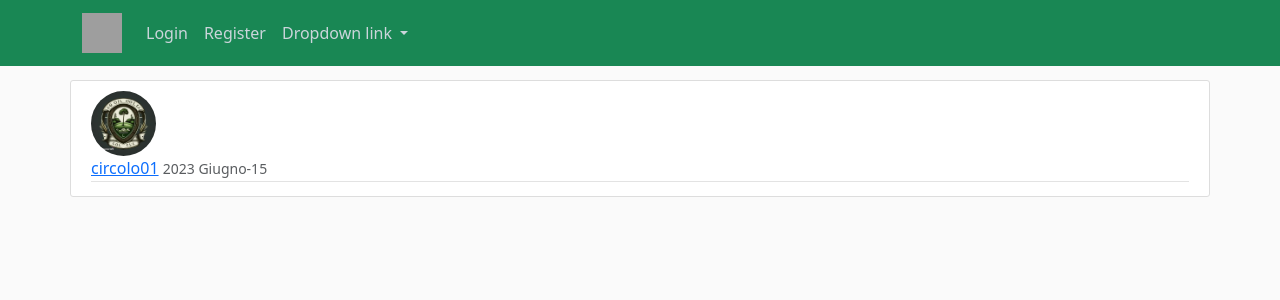
After one commit to dpolimeni/golf_application, a Django app: page /matches/match/1 in a window 1280 px wide. The commit adds this page. Shown: the top 300 px of the page. Run offline with Django 4.2, Linux system fonts and the light colour scheme; data comes from the database, SQL or seed files in the repository; grey boxes are pictures that could not be loaded.

Commit message:
Match detail page inserted after booking button

```diff
--- a/matches/models.py
+++ b/matches/models.py
@@ -13,7 +13,7 @@ class Matches(models.Model):
     date = models.DateTimeField(auto_now_add=False)
     type = models.CharField(max_length=32, choices=match_types, null=True, blank=True)
     group_size = models.IntegerField(blank=True, default=4)
-    number_subscibed = models.IntegerField(default=0) ## add check on less equal than the goup size
+    number_subscribed = models.IntegerField(default=0) ## add check on less equal than the goup size
     club = models.ForeignKey(clubProfile, on_delete=models.CASCADE, null=True)
 
     class Meta:
--- /dev/null
+++ b/matches/templates/matches/match_detail.html
@@ -0,0 +1,12 @@
+{% extends "users/home.html" %}
+{% block content %}
+<article class="media content-section">
+    <img class="rounded-circle article-img" src="{{ object.club.img.url }}">
+    <div class="media-body">
+        <div class="article-metadata">
+            <a class="mr-2" href="{% url 'other-profile' object.club.user.username %}">{{ object.club.user.username }}</a>
+            <small class="text-muted">{{ object.date | date:"Y F-d" }}</small>
+        </div>
+    </div>
+</article>
+{% endblock content %}
--- a/matches/templates/matches/match_list.html
+++ b/matches/templates/matches/match_list.html
@@ -11,7 +11,7 @@
                         <small class="text-muted">{{ match.date | date:"Y-F-d f" }}</small>
                     </div>
                     <button class="btn btn-outline-info mb-2">
-                        <a class="nav-link" href="#">Prenota</a>
+                        <a class="nav-link" href="{% url 'match-detail' match.pk %}">Prenota</a>
                     </button>
                 </div>
             </article>
--- a/matches/urls.py
+++ b/matches/urls.py
@@ -2,8 +2,9 @@ from django.contrib import admin
 from django.urls import path, include
 import django.contrib.auth.views as auth_views
 from users import views as user_views
-from matches.views import match_list
+from matches.views import match_list, match_booking
 
 urlpatterns = [
-    path('match_list', match_list.as_view(), name='match-list')
+    path('match_list', match_list.as_view(), name='match-list'),
+    path('match/<int:pk>', match_booking.as_view(), name='match-detail')
 ]
--- a/matches/views.py
+++ b/matches/views.py
@@ -4,7 +4,7 @@ from django.http import HttpResponse
 from django.contrib.auth.decorators import login_required
 from django.utils.decorators import method_decorator
 from users.models import CustomUser
-from django.views.generic import ListView
+from django.views.generic import ListView, DetailView
 from .models import Matches
 
 # Create your views here.
@@ -22,3 +22,7 @@ class match_list(ListView):
     #    ordering = self.request.GET.get('ordering', '-date_created')
     #    # validate ordering here
     #    return ordering
+
+class match_booking(DetailView):
+    model = Matches
+    template_name = 'matches/match_detail.html'
```
Also changed, not shown: db.sqlite3, matches/migrations/0006_rename_number_subscibed_matches_number_subscribed.py (added).
